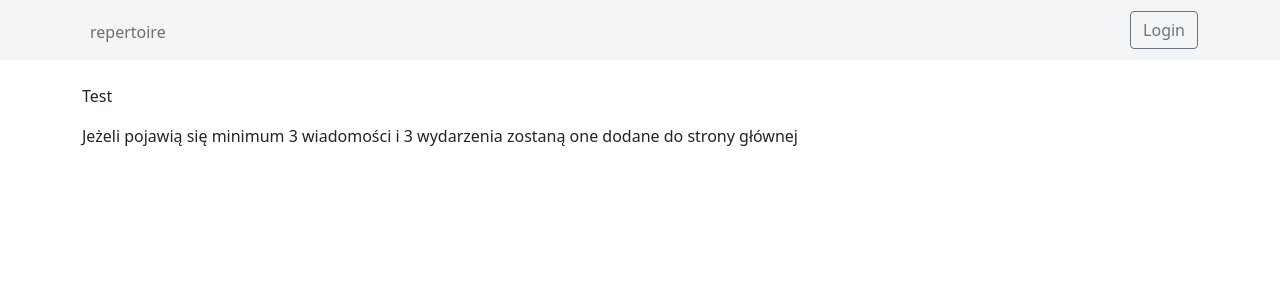
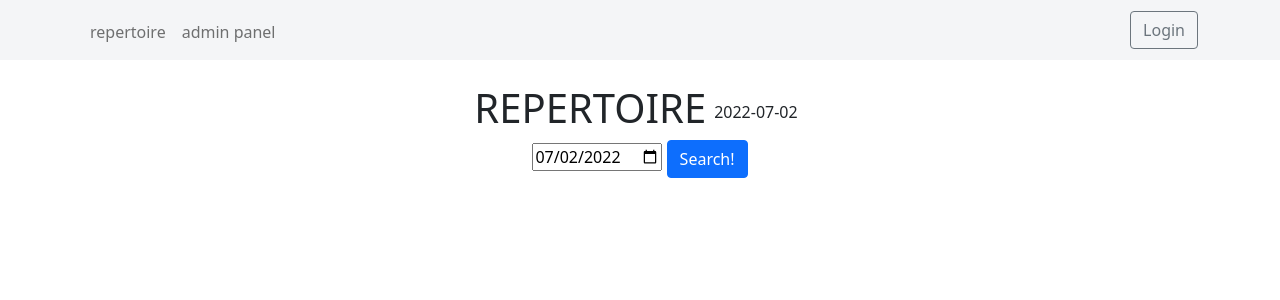
Before and after one commit to mefiuea/cinema_reservations, a Django app: page /repertoire/ in a window 1280 px wide. Shown: the top 300 px of the page. Run offline with Django 4.2, Linux system fonts and the light colour scheme; tables that the repository leaves empty hold one stand-in row (values such as "Sample post"); parts of the project's set-up code (start-up, migrations or seed data) failed here and were passed over; some libraries are stand-ins or nearby versions.

Commit message:
upgrade repertoire view. Upgrade template to display cards with movies

```diff
--- a/reservations_app/models.py
+++ b/reservations_app/models.py
@@ -49,7 +49,7 @@ class RepertoireModel(models.Model):
     cinema_hall = models.ForeignKey('CinemaHallModel', on_delete=models.PROTECT)
 
     def __str__(self):
-        return f'Repertoire:{self.id}, {self.movie}, {self.screening_date}, {self.screening_time}'
+        return f'Repertoire: {self.id}, {self.movie}, {self.screening_date}, {self.screening_time}'
 
 
 class SeatModel(models.Model):
--- a/reservations_app/templates/reservations_app/repertoire.html
+++ b/reservations_app/templates/reservations_app/repertoire.html
@@ -5,7 +5,35 @@
 
 {% block content %}
     <div class="container-lg">
-       <p>Test</p>
-        <p>Jeżeli pojawią się minimum 3 wiadomości i 3 wydarzenia zostaną one dodane do strony głównej</p>
+        <header class="d-flex align-items-center justify-content-center">
+            <h1 class="">REPERTOIRE</h1>
+            <span class="p-2">{% if date_selected is Null %}{{ date_selected }}{% else %}
+                {{ date_selected }}{% endif %}</span>
+        </header>
+        <div class="text-center">
+            <form action="" method="GET">
+                <input type="date" name="date"
+                       placeholder='YYYY-MM-DD' value={{ date_selected }}
+                               min="2020-01-01" max="2030-12-31">
+                <button type="submit" class="btn btn-primary">Search!</button>
+                <p>{{ calendar_error }}</p>
+            </form>
+        </div>
+        {% for movie in repertoire %}
+            <div class="card mb-5">
+                <div class="card-horizontal">
+                    <div class="float-start">
+                        <img class="" src="{% static 'images/movie_icon.svg' %}" style="height: 10rem; object-fit: scale-down" alt="Movie icon">
+                    </div>
+                    <div class="card-body">
+                        <h4 class="card-title">{{ movie.movie.title }}</h4>
+                        <p class="card-text">{{ movie.movie.description }}</p>
+                    </div>
+                </div>
+                <div class="card-footer">
+                    <small class="text-muted">Last updated 3 mins ago</small>
+                </div>
+            </div>
+        {% endfor %}
     </div>
 {% endblock %}
--- a/reservations_app/views.py
+++ b/reservations_app/views.py
@@ -1,5 +1,9 @@
+from datetime import date
 from django.shortcuts import render, redirect
 from django.urls import reverse_lazy
+from django.core.exceptions import ValidationError
+
+from .models import RepertoireModel
 
 
 def home_view(request):
@@ -11,4 +15,26 @@ def repertoire_view(request):
         pass
 
     if request.method == 'GET':
-        return render(request, 'reservations_app/repertoire.html')
+        calendar_error = ''
+        date_selected = request.GET.get('date')
+        if date_selected is None:
+            # view today's repertoire
+            date_selected = date.today().strftime('%Y-%m-%d')
+            print('TODAY: ', date_selected, flush=True)
+            repertoire = RepertoireModel.objects.filter(screening_date=date.today())
+        else:
+            # view selected repertoire
+            # if wrong or no date selected - validation
+            try:
+                repertoire = RepertoireModel.objects.filter(screening_date=date_selected)
+            except ValidationError as e:
+                repertoire = RepertoireModel.objects.filter(screening_date=date.today())
+                calendar_error = str(e)[5:71].capitalize()
+                print('ERROR: ', calendar_error, type(calendar_error), flush=True)
+        print('REPERTOIRE: ', repertoire, flush=True)
+        context = {
+            'repertoire': repertoire,
+            'date_selected': date_selected,
+            'calendar_error': calendar_error,
+        }
+        return render(request, 'reservations_app/repertoire.html', context=context)
--- a/templates/navbar.html
+++ b/templates/navbar.html
@@ -10,6 +10,7 @@
         <div class="collapse navbar-collapse" id="navbarNavAltMarkup">
             <div class="navbar-nav mt-1">
                 <a class="nav-link" href="{% url 'reservations_app:repertoire_view' %}">repertoire</a>
+                <a class="nav-link" href="{% url 'admin:index' %}">admin panel</a>
             </div>
         </div>
         <form class="form-inline my-2 my-lg-0">
```
Also changed, not shown: static/images/movie_icon.svg (added), 4 other files.
